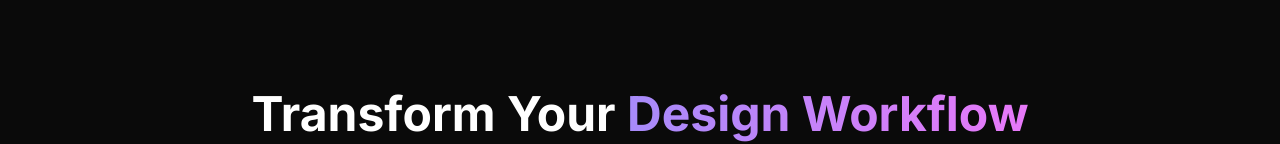
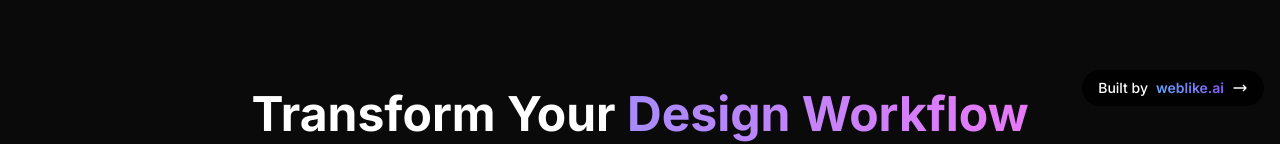
Before and after one commit to Kemzy9/webdonepro, a Next.js app: page / in a window 1280 px wide. Shown: the part 678-822 px from the top of the page. Built offline with nearby package versions, Linux system fonts and the light colour scheme.

Commit message:
Update page.tsx

```diff
--- a/src/app/UI/Hero/page.tsx
+++ b/src/app/UI/Hero/page.tsx
@@ -2,6 +2,7 @@
 'use client'
 import React from 'react';
 import Image from 'next/image';
+import Baner from '@/app/UI/baner/page'
 
 const GeneratedComponent: React.FC = () => {
   return (
@@ -541,7 +542,7 @@ const GeneratedComponent: React.FC = () => {
       <div className="absolute top-40 right-20 w-96 h-96 bg-fuchsia-500 rounded-full mix-blend-multiply filter blur-3xl opacity-70 animate-blob animation-delay-2000"></div>
       <div className="absolute -bottom-8 left-40 w-96 h-96 bg-purple-500 rounded-full mix-blend-multiply filter blur-3xl opacity-70 animate-blob animation-delay-4000"></div>
 
-
+<Baner/>
 
 
 
```
